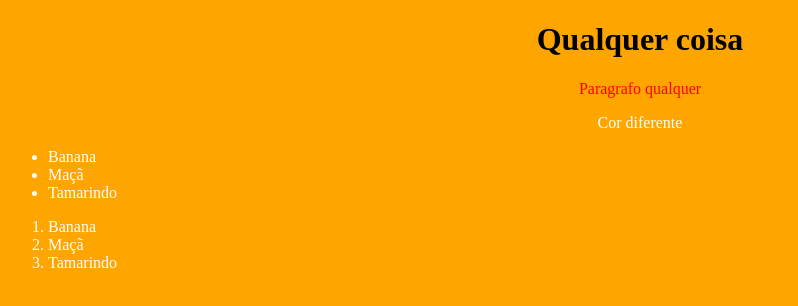
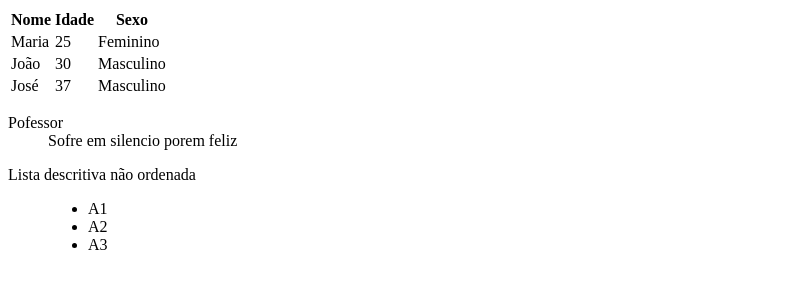
Before and after one commit to Felixblk/Senai, a plain HTML site: page aula.html in a window 1280 px wide. Shown: the whole page, without its empty margins (0-798 px from the left). Drawn offline with Linux system fonts and the light colour scheme.

Commit message:
Add files via upload

```diff
--- a/aula.html
+++ b/aula.html
@@ -1,40 +1,60 @@
 <!DOCTYPE html>
+<html>
 
-<html>
     <head>
-        <title>Aula 01</title>
-        <style>
-            body{
-                background-color:orange;
-                text-align: center;
-            }
-            p{
-                color:white;
-            }
 
-            li{
-                color:white;
-                text-align:left;
-            }
-        </style>
+        <title>Tabelas e Listas</title>
+
     </head>
 
     <body>
-        <h1>Qualquer coisa</h1>
-        <p style="color: red;">Paragrafo qualquer</p>
-        <p>Cor diferente
 
-        <ul>
-            <li>Banana </li>
-            <li>Maçã</li>
-            <li>Tamarindo</li>
-         </ul>
+        <table>
+            <thead>
+                <tr>
+                    <th>Nome</th>
+                    <th>Idade</th>
+                    <th>Sexo</th>
+                </tr>
+            </thead>
 
-         <ol>
-            <li>Banana</li>
-            <li>Maçã</li>
-            <li>Tamarindo</li>
-         </ol>
+            <tbody>
+                <tr>
+                    <td>Maria</td>
+                    <td>25</td>
+                    <td>Feminino</td>
+                </tr>
+
+                  <td>João</td>
+                  <td>30</td>
+                  <td>Masculino</td>
+
+                <tr>
+                  <td>José</td>
+                  <td>37</td>
+                  <td>Masculino</td>
+                </tr>
+
+            </tbody>
+        </table>
+
+
+        <dl>
+            <dt>Pofessor</dt>
+            <dd>Sofre em silencio porem feliz</dd>
+        </dl>
+
+        <dl>
+            <dt>Lista descritiva não ordenada</dt>
+            <dd>
+                <ul>
+                    <li>A1</li>
+                    <li>A2</li>
+                    <li>A3</li>
+                </ul>
+            </dd>
+        </dl>
+
 
 
     </body>
```
